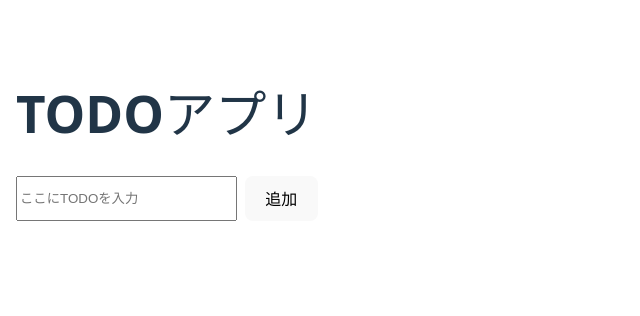
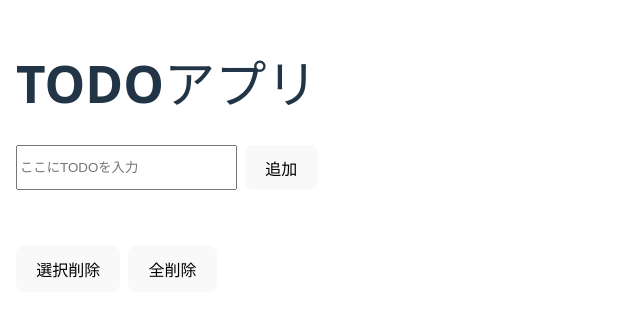
Before and after one commit to charlene1804/todo-app, a React (Vite) app: page / in a window 1280 px wide. Shown: the part 244-560 px from the top of the page, without its empty margins (0-640 px from the left). Built offline with nearby package versions, Linux system fonts and the light colour scheme.

Commit message:
add delete selection and delete all buttons

```diff
--- a/src/components/TodoList.tsx
+++ b/src/components/TodoList.tsx
@@ -26,6 +26,7 @@ export default function TodoList() {
 
     return (
         <div style={{ display: "flex", flexDirection: "column", gap: "0.5rem" }}>
+            {/* 入力フォーム */}
             <div style={{ display: "flex", gap: "0.5rem" }}>
                 <input
                     type="text"
@@ -37,6 +38,7 @@ export default function TodoList() {
                 <button onClick={addTodo}>追加</button>
             </div>
 
+            {/* タスク一覧 */}
             <ul style={{ listStyle: "none", padding: 0 }}>
                 {todos.map((todo) => (
                     <li
@@ -63,6 +65,22 @@ export default function TodoList() {
                     </li>
                 ))}
             </ul>
+
+            {/* 削除ボタン */}
+            <div style={{ display: 'flex', gap: '0.5rem', marginTop: '0.5rem' }}>
+                <button
+                    onClick={() =>
+                        setTodos(todos.filter((todoItem) => !todoItem.selected))
+                    }
+                >
+                    選択削除
+                </button>
+
+                <button onClick={() => setTodos([])}>
+                    全削除
+                </button>
+            </div>
+
         </div>
     )
 }
```
